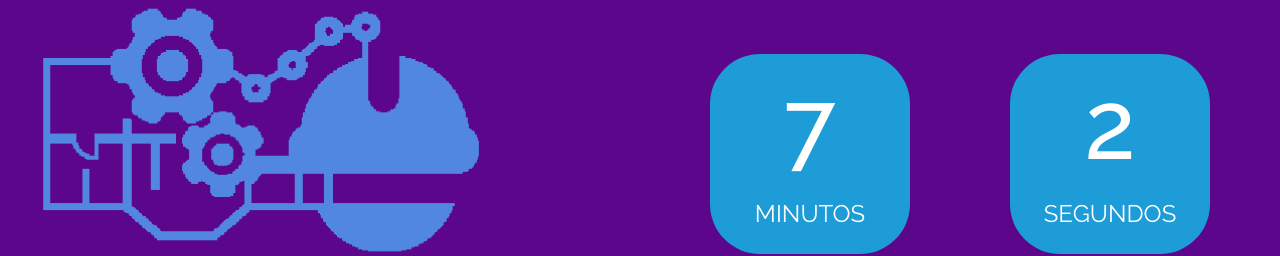
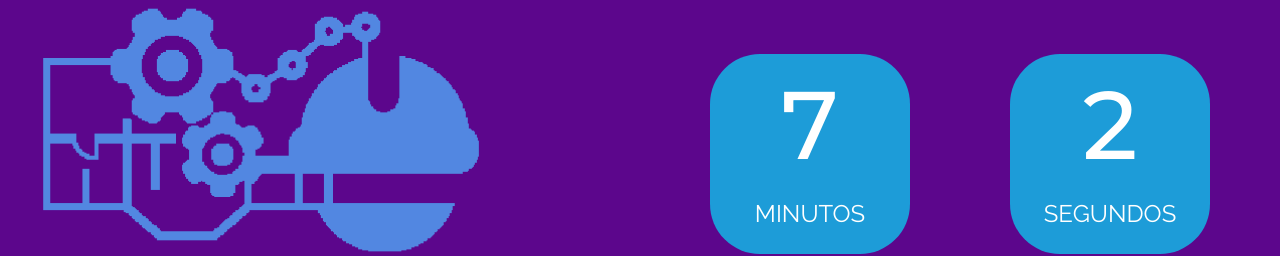
Before and after one commit to JornadasTecnicasDeIngenieria/CountDown, a Nuxt app: page /quimica in a window 1280 px wide. Shown: the part 386-642 px from the top of the page. Built offline with nearby package versions, Linux system fonts and the light colour scheme.

Commit message:
font changes

```diff
--- a/components/Content.vue
+++ b/components/Content.vue
@@ -118,7 +118,7 @@ export default {
 }
 .timernumber{
     position: relative;
-    font-family: Raleway;
+    font-family: Montserrat;
     font-style: normal;
     font-weight: 500;
     font-size: 96px;
```
